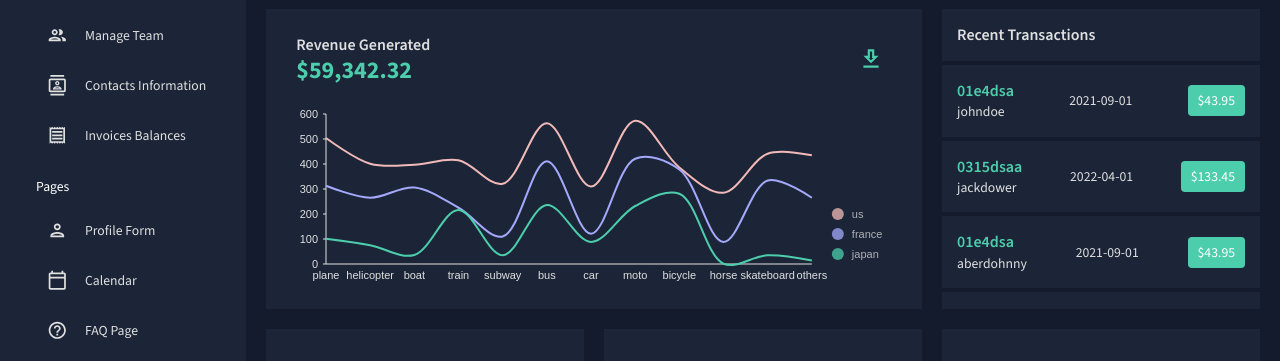
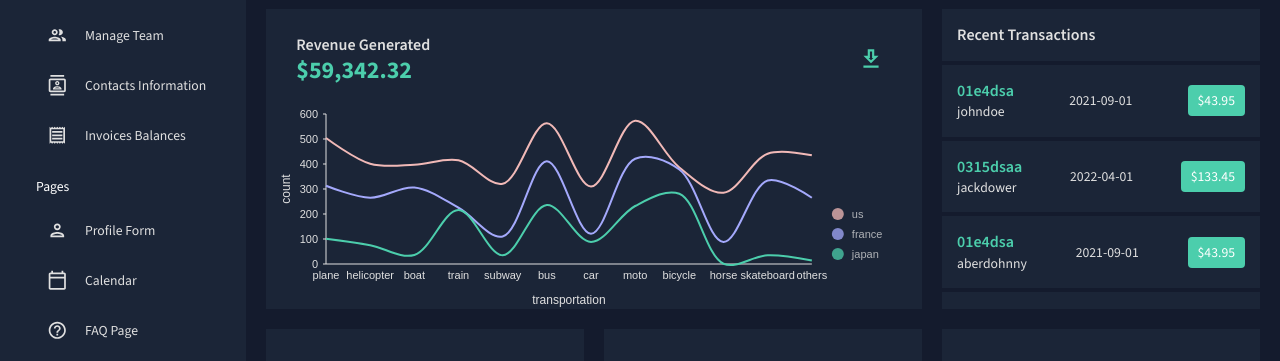
Before and after one commit to Sanny67/react-admin-panel, a React (Create React App) app: page / in a window 1280 px wide. Shown: the part 334-695 px from the top of the page. Built offline with nearby package versions, Linux system fonts and the light colour scheme; the HTML template or start-up script is replaced by a standard one.

Commit message:
nivo charts error fix

```diff
--- a/src/components/GeoChart.jsx
+++ b/src/components/GeoChart.jsx
@@ -50,6 +50,22 @@ const GeoChart = ({ isDashboard = false }) => {
       projectionRotation={[0, 0, 0]}
       borderWidth={1.5}
       borderColor="#ffffff"
+
+      fillColor="nivo"
+      enableGraticule={false}
+      graticuleLineWidth={0.5}
+      graticuleLineColor="#dddddd"
+      isInteractive={true}
+      onMouseMove={()=>{}}
+      onMouseEnter={()=>{}}
+      onMouseLeave={()=>{}}
+      onClick={()=>{}}
+      // layers={['graticule', 'features']}
+      role="geography"
+      // match="value"
+      value="value"
+      colors="nivo"
+
       legends={
         !isDashboard
           ? [
--- a/src/components/LineChart.jsx
+++ b/src/components/LineChart.jsx
@@ -62,7 +62,7 @@ const LineChart = ({ isCustomLineColors = false, isDashboard = false }) => {
         tickSize: 0,
         tickPadding: 5,
         tickRotation: 0,
-        legend: isDashboard ? undefined : "transportation", // added
+        legend: isDashboard ? "transportation" : "transportation", // added
         legendOffset: 36,
         legendPosition: "middle",
       }}
@@ -72,7 +72,7 @@ const LineChart = ({ isCustomLineColors = false, isDashboard = false }) => {
         tickSize: 3,
         tickPadding: 5,
         tickRotation: 0,
-        legend: isDashboard ? undefined : "count", // added
+        legend: isDashboard ? "count" : "count", // added
         legendOffset: -40,
         legendPosition: "middle",
       }}
@@ -83,6 +83,35 @@ const LineChart = ({ isCustomLineColors = false, isDashboard = false }) => {
       pointBorderWidth={2}
       pointBorderColor={{ from: "serieColor" }}
       pointLabelYOffset={-12}
+
+      layers={['grid', 'markers', 'axes', 'areas', 'crosshair', 'lines', 'points', 'slices', 'mesh', 'legends']}
+      enablePoints={true}
+      enablePointLabel={false}
+      pointLabel="yFormatted"
+      enableArea={false}
+      areaOpacity={0.2}
+      areaBlendMode="normal"
+      areaBaselineValue={0}
+      lineWidth={2}
+      isInteractive={true}
+      debugMesh={false}
+      tooltip={()=>{}}
+      enableSlices={false}
+      debugSlices={false}
+      sliceTooltip={()=>{}}
+      enableCrosshair={true}
+      crosshairType="bottom-left"
+      defs={[{
+          id: 'gradientA',
+          type: 'linearGradient',
+          colors: [
+              { offset: 0, color: '#faf047' },
+              { offset: 100, color: '#e4b400' },
+          ],
+      }]}
+      fill={[{ match: { id: 'react' }, id: 'gradientA' }]}
+      role="line"
+
       useMesh={true}
       legends={[
         {
--- a/src/scenes/charts/bar/index.jsx
+++ b/src/scenes/charts/bar/index.jsx
@@ -1,8 +1,13 @@
 import { Box } from "@mui/material";
 import Header from "../../../components/Header";
 import BarChart from "../../../components/BarChart";
+import { useEffect } from "react";
 
 const BarChartPage = () => {
+  useEffect(() => {
+    console.log("bar loaded")
+  }, []);
+
   return (
     <Box m="20px">
       <Header title="Bar Chart" subtitle="Simple Bar Chart" />
```
